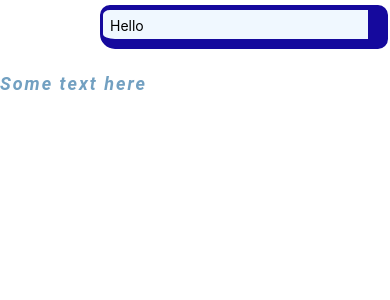
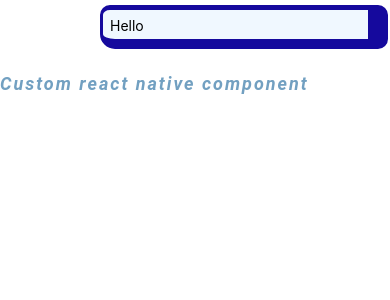
Before and after one commit to a-levitt/react_native.awesome, a React Native app: screen / in a window 390 px wide. Shown: the top 300 px of the page. Built offline with nearby package versions, Linux system fonts and the light colour scheme.

Commit message:
Create custom component and stylesheet for it

```diff
--- a/App.tsx
+++ b/App.tsx
@@ -1,6 +1,7 @@
 import React from 'react';
 import {SafeAreaView, Text, View} from 'react-native';
 import SafeViewAndroid from './components/SafeViewAndroid';
+import MyText from './components/MyText/MyText';
 
 function App(): React.JSX.Element {
 
@@ -36,19 +37,7 @@
         // top: 10,
         zIndex: 1, // more = closer to viewer
       }}>
-        <Text style={{
-          /*text settings*/
-          color: '#72A0C1',
-          fontFamily: 'Roboto',
-          fontSize: 18,
-          fontStyle: 'italic',
-          fontWeight: 'bold',
-          letterSpacing: 2,
-          lineHeight: 20,
-          textAlign: 'left',
-        }}>
-          Some text here
-        </Text>
+        <MyText />
       </View>
     </SafeAreaView>
   );
--- /dev/null
+++ b/components/MyText/MyText.jsx
@@ -0,0 +1,11 @@
+import React from 'react';
+import {Text} from 'react-native';
+import style from './style';
+
+function MyText() {
+  return (
+    <Text style={style.text}>Custom react native component</Text>
+  );
+}
+
+export default MyText;
--- /dev/null
+++ b/components/MyText/style.js
@@ -0,0 +1,17 @@
+import {StyleSheet} from 'react-native';
+
+const style = StyleSheet.create({
+  /*text settings*/
+  text: {
+    color: '#72A0C1',
+    fontFamily: 'Roboto',
+    fontSize: 18,
+    fontStyle: 'italic',
+    fontWeight: 'bold',
+    letterSpacing: 2,
+    lineHeight: 20,
+    textAlign: 'left',
+  },
+});
+
+export default style;
```
